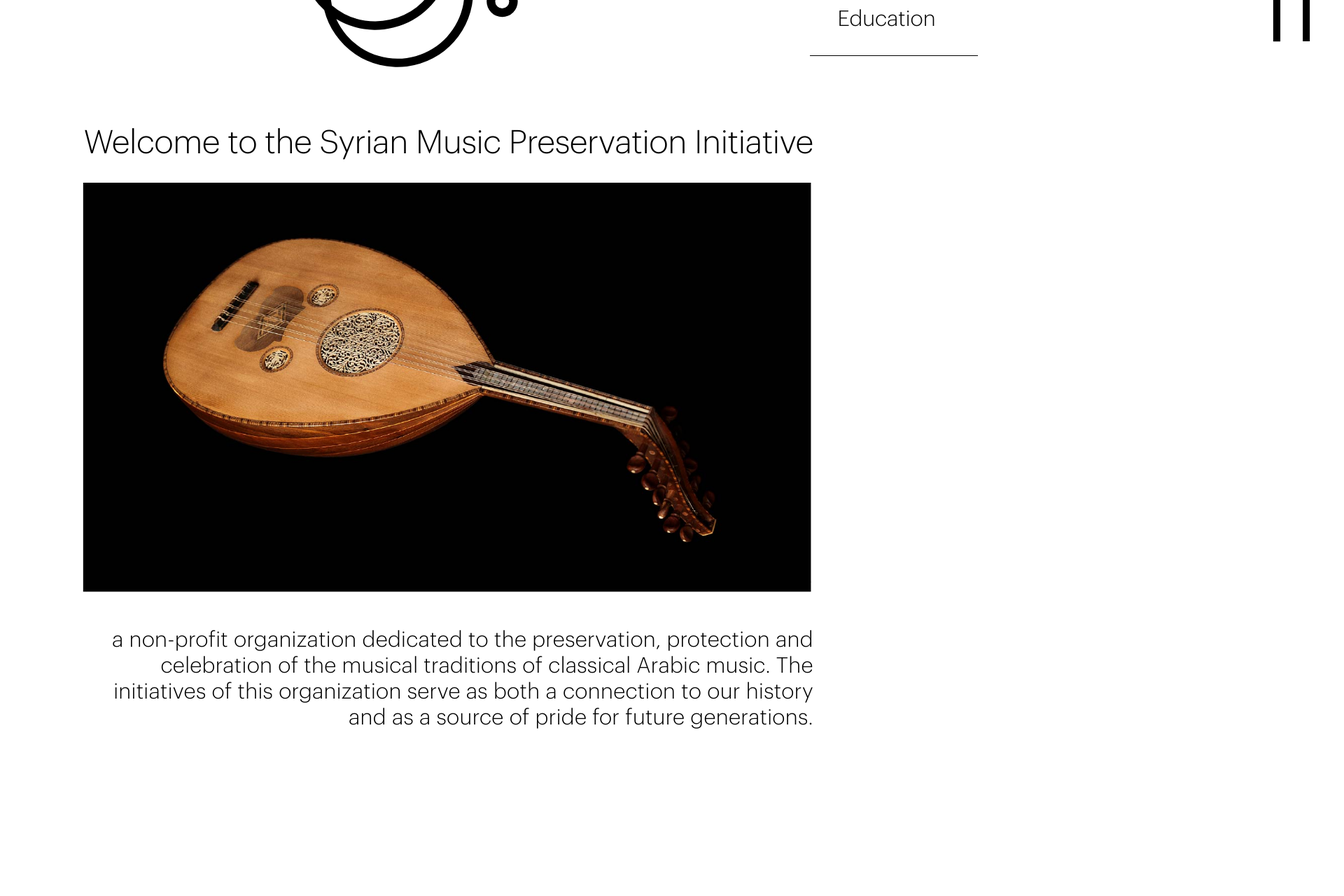
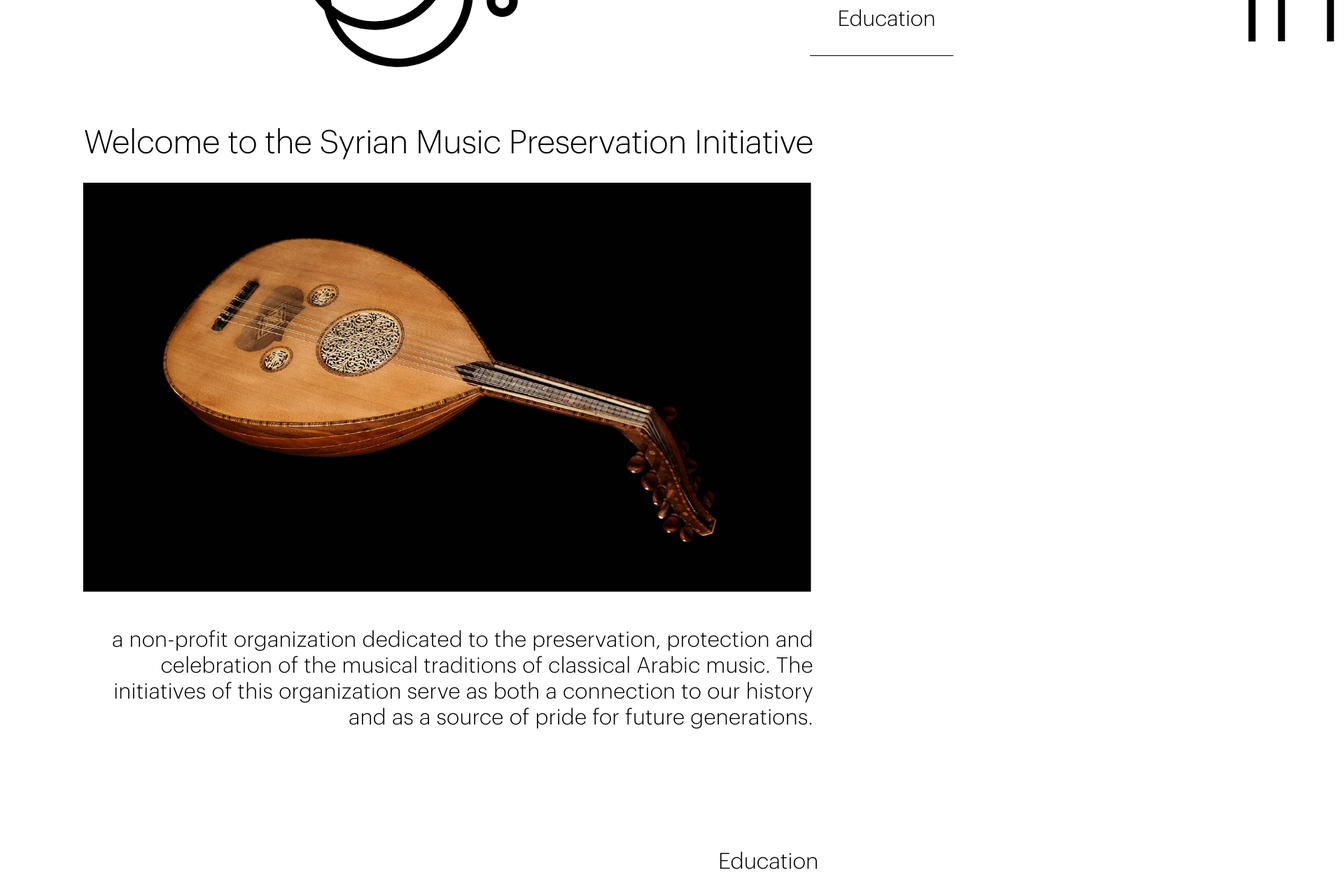
Before and after one commit to SyrianMusic/syrian-music-www, a Next.js app: page / in a window 1280 px wide. Shown: the part 540-1820 px from the top of the page at 70% size, 1920 px wide, since content can reach past the window. Before the commit the page ends 1750 px from the top, so only its background shows below. Built offline with nearby package versions, Linux system fonts and the light colour scheme.

Commit message:
build footer with education link

```diff
--- /dev/null
+++ b/components/Footer.js
@@ -0,0 +1,54 @@
+import Link from 'next/link';
+import config from '../config.yaml';
+import theme from '../styles/theme';
+
+const Footer = () => (
+  <footer>
+    <nav>
+      <ul>
+        {config.nav.map((section) => (
+          <li key={section.text}>
+            <Link href={section.href}>
+              <a className="link">{section.text}</a>
+            </Link>
+
+            <ul>
+              {section.links.map((link) => (
+                <li key={link.text}>
+                  <Link href={`${section.href}${link.href}`}>
+                    <a className="link">{link.text}</a>
+                  </Link>
+                </li>
+              ))}
+            </ul>
+          </li>
+        ))}
+      </ul>
+    </nav>
+    <style jsx>
+      {`
+        footer {
+          font-size: ${theme.pxToRem(44)};
+          line-height: ${theme.pxToRem(53)};
+          padding: 0 ${theme.pxToRem(155)} ${theme.pxToRem(114)};
+        }
+
+        footer nav > ul {
+          display: flex;
+          justify-content: flex-end;
+        }
+
+        footer nav > ul > li:not(:last-child) {
+          margin-right: ${theme.pxToRem(100)};
+        }
+
+        footer nav > ul > li > a {
+          display: inline-block;
+          margin-bottom: 1em;
+        }
+      `}
+    </style>
+  </footer>
+);
+
+export default Footer;
--- a/components/Header.js
+++ b/components/Header.js
@@ -1,58 +1,9 @@
 import cx from 'classnames';
 import PropTypes from 'prop-types';
 import Link from 'next/link';
+import config from '../config.yaml';
 import Image from './Image';
 import theme from '../styles/theme';
-
-const HeaderLink = ({ className, href, isActive, text }) => (
-  <li className={className}>
-    {isActive ? (
-      <span>{text}</span>
-    ) : (
-      <Link href={href}>
-        <a disabled={isActive}>{text}</a>
-      </Link>
-    )}
-    <style jsx>
-      {`
-        a {
-          color: inherit;
-          text-decoration-color: transparent;
-          transition: color 0.2s ease-in-out, text-decoration-color 0.2s ease-in-out;
-        }
-
-        a:hover {
-          text-decoration-color: ${theme.color.salmon};
-          color: ${theme.color.salmon};
-          text-decoration: underline;
-        }
-
-        span {
-          color: ${theme.color.salmon};
-        }
-      `}
-    </style>
-  </li>
-);
-
-HeaderLink.propTypes = {
-  className: PropTypes.string,
-  href: PropTypes.string.isRequired,
-  isActive: PropTypes.bool,
-  text: PropTypes.string.isRequired,
-};
-
-HeaderLink.defaultProps = {
-  className: undefined,
-  isActive: false,
-};
-
-const headerLinks = [
-  {
-    href: '/education',
-    text: 'Education',
-  },
-];
 
 const Header = ({ className, pathname }) => (
   <header className={cx('component-Header-root', className)}>
@@ -63,15 +14,16 @@ const Header = ({ className, pathname }) => (
     </Link>
     <nav className="component-Header-nav">
       <ol>
-        {headerLinks.map(({ href, text }) => (
-          <HeaderLink
-            key={text}
-            className="header-link"
-            href={href}
-            text={text}
-            isActive={href === pathname}
-          />
-        ))}
+        {config.nav.map(({ href, text }) => {
+          if (href === pathname) {
+            return <span key={text}>{text}</span>;
+          }
+          return (
+            <Link key={text} href={href}>
+              <a className="link">{text}</a>
+            </Link>
+          );
+        })}
       </ol>
     </nav>
     <Link href="/">
@@ -116,6 +68,10 @@ const Header = ({ className, pathname }) => (
       .component-Header-logo-text-link {
         margin-left: ${theme.pxToRem(66)};
       }
+
+      span {
+        color: ${theme.color.salmon};
+      }
     `}</style>
   </header>
 );
--- a/components/SiteLayout.js
+++ b/components/SiteLayout.js
@@ -1,11 +1,13 @@
+import PropTypes from 'prop-types';
 import Header from './Header';
-import PropTypes from 'prop-types';
+import Footer from './Footer';
 import theme from '../styles/theme';
 
 const SiteLayout = ({ className, children, pathname }) => (
   <>
     <Header className="component-SiteLayout-header" pathname={pathname} />
     <main className={className}>{children}</main>
+    <Footer />
     <style global jsx>
       {`
         html {
--- /dev/null
+++ b/config.yaml
@@ -0,0 +1,4 @@
+nav:
+  - text: Education
+    href: /education
+    links: []
--- a/next.config.js
+++ b/next.config.js
@@ -1,3 +1,5 @@
-module.exports = {
+const withYaml = require('next-plugin-yaml');
+
+module.exports = withYaml({
   target: 'serverless',
-};
+});
--- a/package.json
+++ b/package.json
@@ -28,6 +28,7 @@
     "eslint-plugin-react": "^7.22.0",
     "eslint-plugin-react-hooks": "^4.2.0",
     "eslint-plugin-simple-import-sort": "^7.0.0",
+    "next-plugin-yaml": "^1.0.1",
     "prettier": "^2.2.1",
     "typescript": "^4.1.3"
   }
--- a/pages/_app.js
+++ b/pages/_app.js
@@ -1,10 +1,31 @@
 import '../styles/reset.css';
 import '../styles/fonts.css';
 import '../styles/global.css';
+import theme from '../styles/theme';
 
 // eslint-disable-next-line react/prop-types
 const App = ({ Component, pageProps }) => {
-  return <Component {...pageProps} />;
+  return (
+    <>
+      <Component {...pageProps} />
+      <style global jsx>
+        {`
+          a:link.link,
+          a:visited.link {
+            color: inherit;
+            text-decoration-color: transparent;
+            transition: color 0.2s ease-in-out, text-decoration-color 0.2s ease-in-out;
+          }
+
+          a.link:hover {
+            text-decoration-color: ${theme.color.salmon};
+            color: ${theme.color.salmon};
+            text-decoration: underline;
+          }
+        `}
+      </style>
+    </>
+  );
 };
 
 export default App;
--- a/styles/theme.js
+++ b/styles/theme.js
@@ -23,6 +23,7 @@ const theme = {
     contentWidthMax: 1920,
   },
   pxToRem: (px) => `${px / baseFontSize}rem`,
+  pxToEm: (px, base = baseFontSize) => `${px / base}em`,
 };
 
 export default theme;
```
Also changed, not shown: 1 other file (tests, documents, lock files or other folders).
